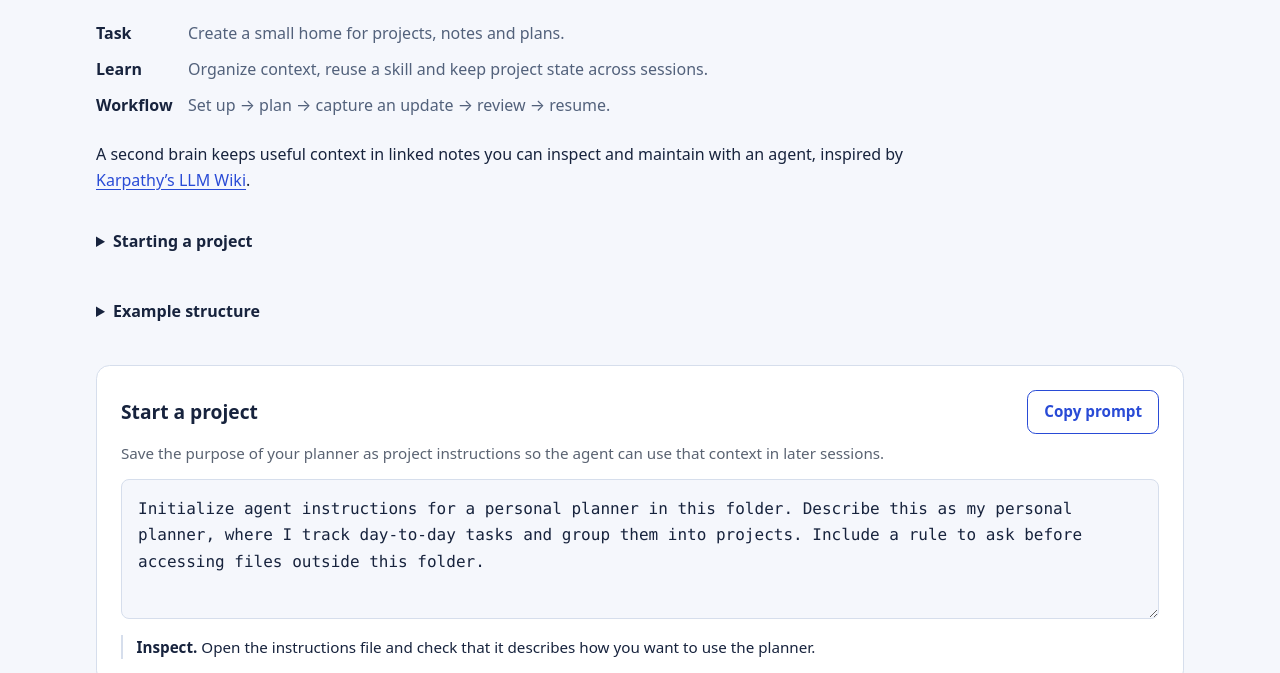
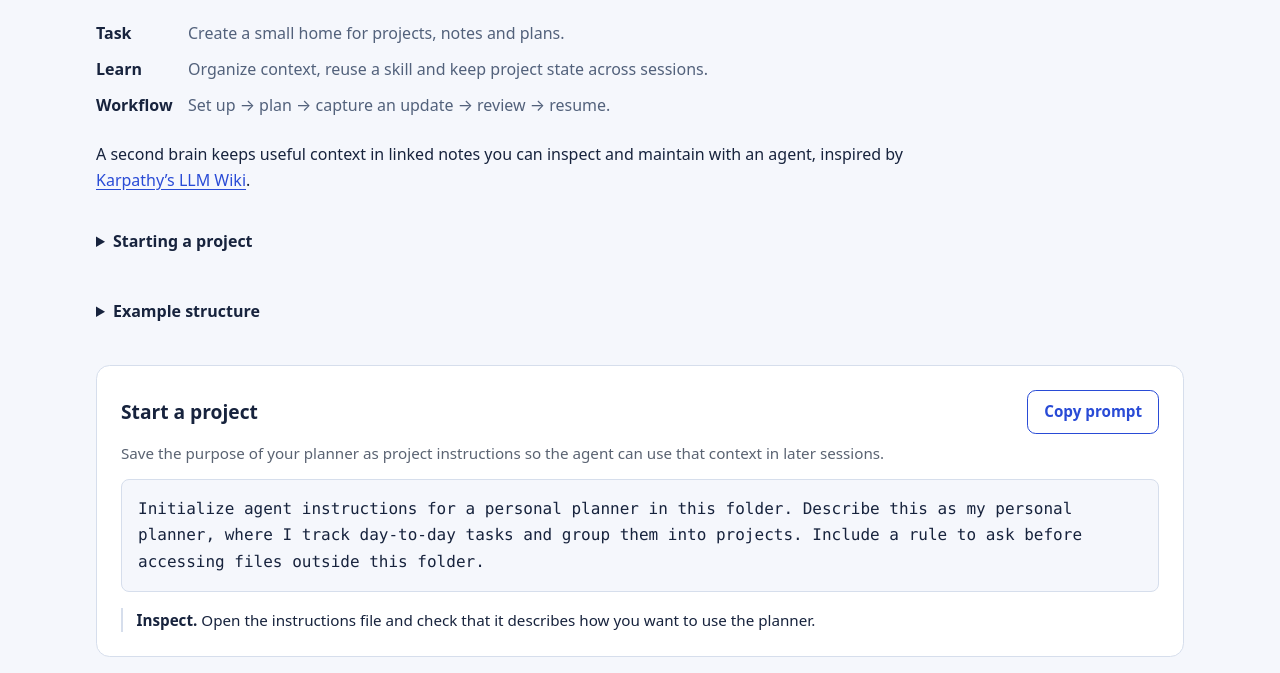
Before and after one commit to justgri/uzh-ai-students-workshop, a plain HTML site: page site/planner.html in a window 1280 px wide. Shown: the part 274-947 px from the top of the page. Drawn offline with Linux system fonts and the light colour scheme.

Commit message:
Fit activity prompt boxes to their text

```diff
--- a/site/assets/script.js
+++ b/site/assets/script.js
@@ -5,8 +5,11 @@ const copyStatus = document.getElementById("copy-status");
 function fitPrompts() {
   document.querySelectorAll("textarea[readonly]").forEach((field) => {
     if (field.getClientRects().length === 0) return;
-    field.style.height = "auto";
-    field.style.height = `${field.scrollHeight + 2}px`;
+    field.classList.add("prompt-fitted");
+    // Collapse first so the preset rows cannot keep a short prompt too tall.
+    field.style.height = "0px";
+    const borderHeight = field.offsetHeight - field.clientHeight;
+    field.style.height = `${field.scrollHeight + borderHeight}px`;
   });
 }
 
--- a/site/assets/styles.css
+++ b/site/assets/styles.css
@@ -100,6 +100,7 @@ dd { margin: 0; overflow-wrap: anywhere; }
 .prompt-heading .button { flex-shrink: 0; }
 .prompt-note { margin-bottom: 0.85rem; color: #5a6372; font-size: 0.95rem; }
 textarea { display: block; width: 100%; min-height: 6.25rem; padding: 1rem; resize: vertical; border: 1px solid var(--border); border-radius: 0.5rem; background: var(--background); color: var(--ink); font-family: ui-monospace, SFMono-Regular, Consolas, monospace; font-size: 1rem; line-height: 1.65; }
+textarea.prompt-fitted { min-height: 0; resize: none; overflow-y: hidden; }
 .checkpoint { margin-top: 1rem; padding-left: 0.85rem; border-left: 2px solid var(--border); font-size: 0.95rem; }
 .checkpoint p { margin: 0; }
 .checkpoint > strong { display: block; margin-bottom: 0.2rem; }
```
